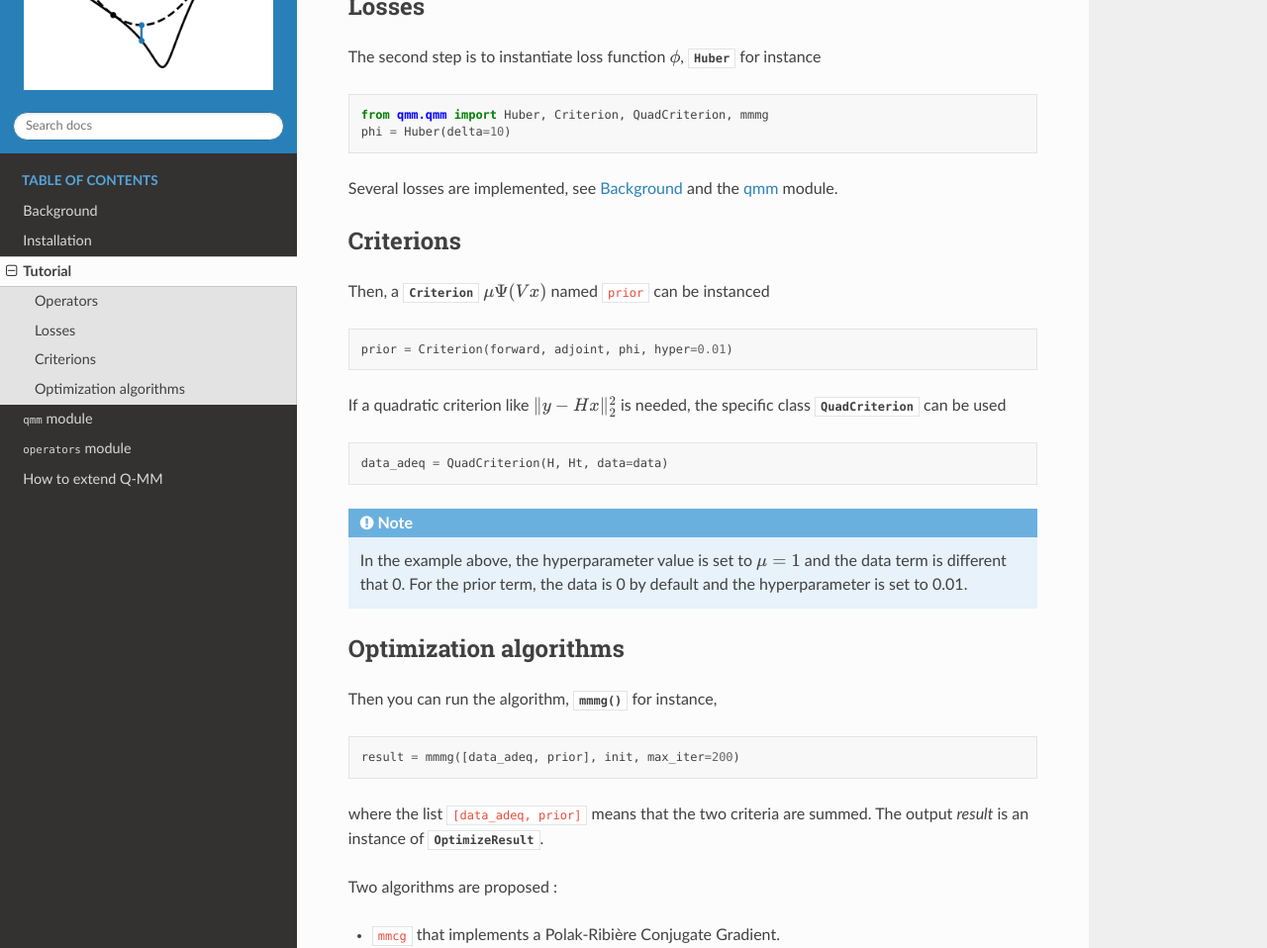
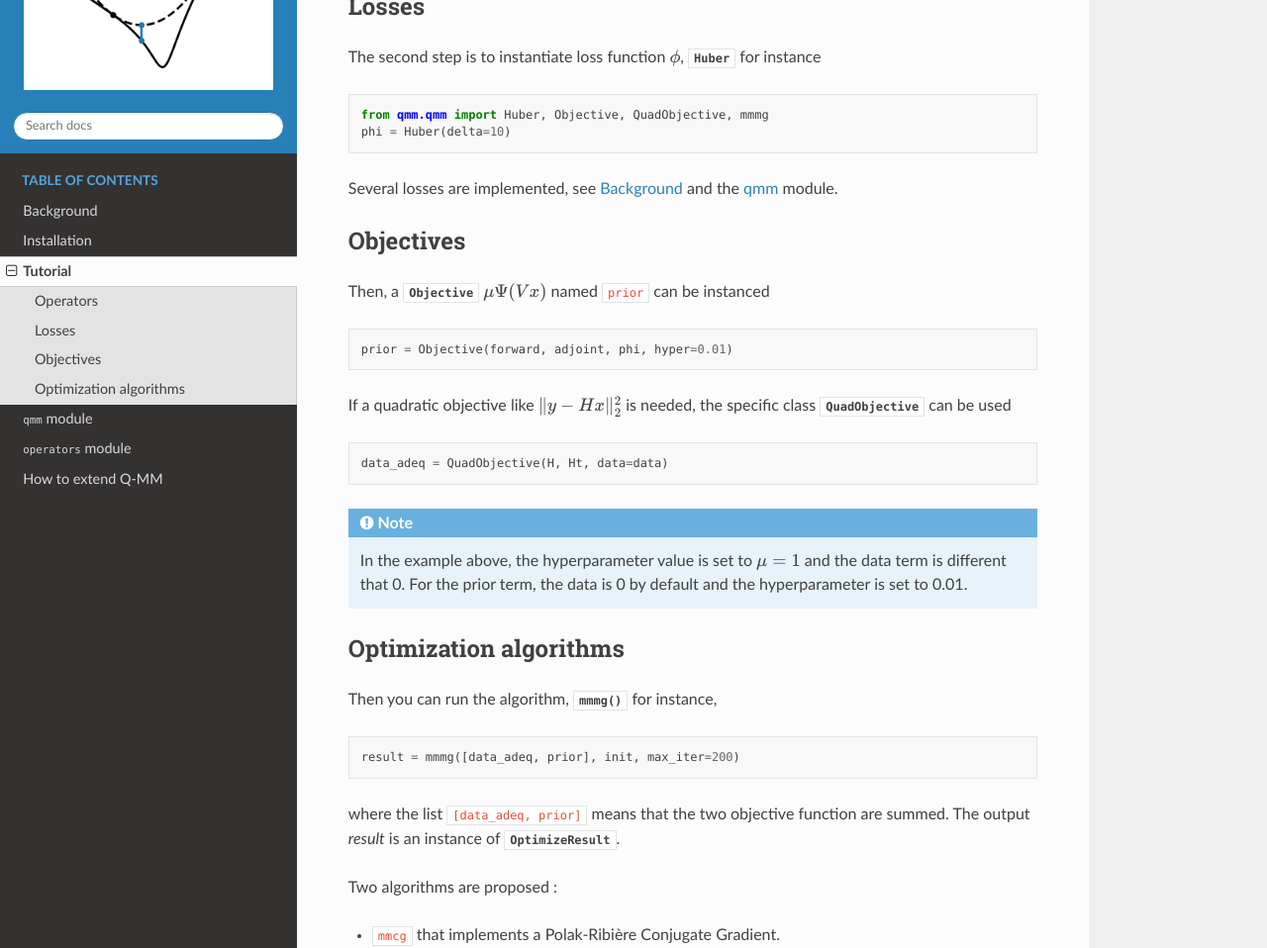
Before and after one commit to forieux/qmm, a Sphinx documentation site: the page built from docs/tutorial.rst, in a window 1280 px wide and 1400 px high, scrolled down 1158 px. Shown: the part 151-1109 px from the top of the window at 99% size. Built offline with Sphinx 7.4.7 and the Read the Docs theme 2.0.0, drawn with Linux system fonts in a browser that asks for light colours.

Commit message:
Objective in docs

```diff
--- a/docs/extend.rst
+++ b/docs/extend.rst
@@ -2,8 +2,9 @@
  How to extend Q-MM
 ====================
 
-To extend Q-MM you must subclass :class:`qmm.BaseCrit` and :class:`qmm.Loss`.
-Then :func:`qmm.mmmg` and :func:`qmm.mmcg` should work as expected.
+To extend Q-MM you must subclass :class:`qmm.BaseObjective` and
+:class:`qmm.Loss`. Then :func:`qmm.mmmg` and :func:`qmm.mmcg` should work as
+expected.
 
 Feel free to `contribute <https://github.com/forieux/qmm/>`_ with issues or pull
 request.
--- a/docs/index.rst
+++ b/docs/index.rst
@@ -14,7 +14,7 @@
  Q-MM's documentation
 ======================
 
-Q-MM is a small Python toolbox to optimize differentiable criterion
+Q-MM is a small Python toolbox to optimize differentiable objective function
 
 .. math::
 
@@ -24,7 +24,7 @@ by Majorization-Minimization with quadratic surrogate function. In particular,
 **no linesearch** is necessary and **close form formula for the step** are used
 with guaranteed convergence. The explicit step formula allows fast convergence
 of the algorithm to a minimizer with minimal tuning parameters. However, the
-criterion must meet the conditions, see :doc:`Background <background>`.
+objective function must meet the conditions, see :doc:`Background <background>`.
 
 Features
 ========
@@ -37,7 +37,7 @@ Features
   formula.
 - Generic and flexible: there is no restriction on the number of regularizer,
   their type, .., as well as for data adequacy.
-- Provided base class for criterion allowing easier and fast implementation.
+- Provided base class for objective allowing easier and fast implementation.
 - Comes with examples of implemented linear operator.
 
 Contribute
--- a/docs/tutorial.rst
+++ b/docs/tutorial.rst
@@ -12,7 +12,7 @@ essentially three part:
 .. math::
    J(x) = \sum_k \mu_k \Psi_k(V_k x - \omega_k)
 
-- the ``Criterion`` class that implements
+- the ``Objective`` class that implements
 
 .. math::
    \mu \Psi(V x - \omega)\quad \text{ with }\quad \Psi(u) = \sum_i \phi(u_i)
@@ -69,27 +69,27 @@ instance
 
 .. code-block:: python
 
-   from qmm.qmm import Huber, Criterion, QuadCriterion, mmmg
+   from qmm.qmm import Huber, Objective, QuadObjective, mmmg
    phi = Huber(delta=10)
 
 Several losses are implemented, see :doc:`Background <background>` and the
 :doc:`qmm <qmm>` module.
 
-Criterions
+Objectives
 ==========
 
-Then, a :class:`Criterion` :math:`\mu \Psi(Vx)` named ``prior`` can be instanced
+Then, a :class:`Objective` :math:`\mu \Psi(Vx)` named ``prior`` can be instanced
 
 .. code-block:: python
 
-   prior = Criterion(forward, adjoint, phi, hyper=0.01)
+   prior = Objective(forward, adjoint, phi, hyper=0.01)
 
-If a quadratic criterion like :math:`\|y - H x\|_2^2` is needed, the specific
-class :class:`QuadCriterion` can be used
+If a quadratic objective like :math:`\|y - H x\|_2^2` is needed, the specific
+class :class:`QuadObjective` can be used
 
 .. code-block:: python
 
-   data_adeq = QuadCriterion(H, Ht, data=data)
+   data_adeq = QuadObjective(H, Ht, data=data)
 
 .. note::
 
@@ -106,8 +106,8 @@ Then you can run the algorithm, :func:`mmmg` for instance,
 
    result = mmmg([data_adeq, prior], init, max_iter=200)
 
-where the list :code:`[data_adeq, prior]` means that the two criteria are
-summed. The output `result` is an instance of :class:`OptimizeResult`.
+where the list :code:`[data_adeq, prior]` means that the two objective function
+are summed. The output `result` is an instance of :class:`OptimizeResult`.
 
 Two algorithms are proposed :
 
```
Also changed, not shown: docs/background.rst (+4 -4 lines), docs/qmm.rst (+23 -22 lines).
